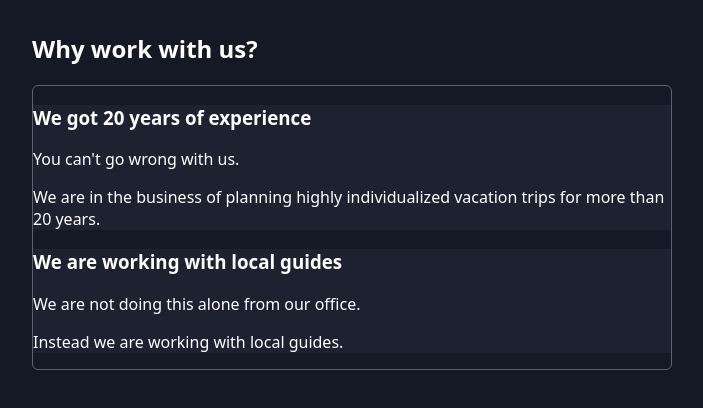
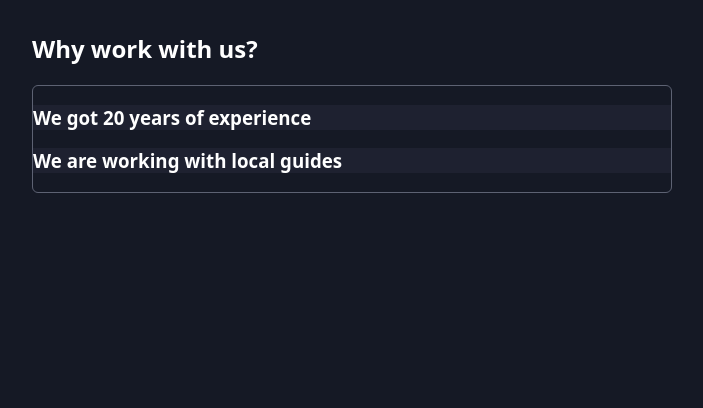
Before and after one commit to anouar4070/advanced-project, a React (Vite) app: page / in a window 1280 px wide. Shown: the top 408 px of the page, without its empty margins (288-991 px from the left). Built offline with nearby package versions, Linux system fonts and the light colour scheme.

Commit message:
add Context API

```diff
--- a/src/App.jsx
+++ b/src/App.jsx
@@ -9,6 +9,7 @@
 
         <Accordion className="accordion">
           <AccordionItem
+            id="experience"
             className="accordion-item"
             title="We got 20 years of experience"
           >
@@ -21,6 +22,7 @@
             </article>
           </AccordionItem>
           <AccordionItem
+            id="local-guides"
             className="accordion-item"
             title="We are working with local guides"
           >
--- a/src/components/Accordion/Accordion.jsx
+++ b/src/components/Accordion/Accordion.jsx
@@ -1,3 +1,39 @@
+import { useContext, useState } from "react";
+import { createContext } from "react";
+
+const AccordionContext = createContext();
+
+export function useAccordionContext() {
+  const ctx = useContext(AccordionContext);
+
+  if(!ctx) {
+    throw new Error('Accordion-related components must be wrapped by <Accordion>.')
+  }
+
+  return ctx;
+
+}
+
 export default function Accordion({ children, className }) {
-  return <ul className={className}>{children}</ul>;
+  const [openItemId, setOpenItemId] = useState();
+
+  function openItem(id) {
+    setOpenItemId(id);
+  }
+
+  function closeItem() {
+    setOpenItemId(null);
+  }
+
+  const contextValue = {
+    openItemId,
+    openItem,
+    closeItem,
+  };
+
+  return (
+    <AccordionContext.Provider value={contextValue}>
+      <ul className={className}>{children}</ul>
+    </AccordionContext.Provider>
+  );
 }
--- a/src/components/Accordion/AccordionItem.jsx
+++ b/src/components/Accordion/AccordionItem.jsx
@@ -1,8 +1,23 @@
-export default function AccordionItem({ className, title, children }) {
+import { useAccordionContext } from "./Accordion";
+
+export default function AccordionItem({ id, className, title, children }) {
+  const { openItemId, openItem, closeItem } = useAccordionContext();
+
+const isOpen = openItemId === id;
+
+function handleClick() {
+if (isOpen) {
+  closeItem()
+} else {
+  openItem(id)
+}
+
+}
+
   return (
     <li className={className}>
-      <h3>{title}</h3>
-      <div>{children}</div>
+      <h3 onClick={handleClick}>{title}</h3>
+      <div className={isOpen ? 'accordion-item-content open' : 'accordion-item-content'}>{children}</div>
     </li>
   );
 }
```
